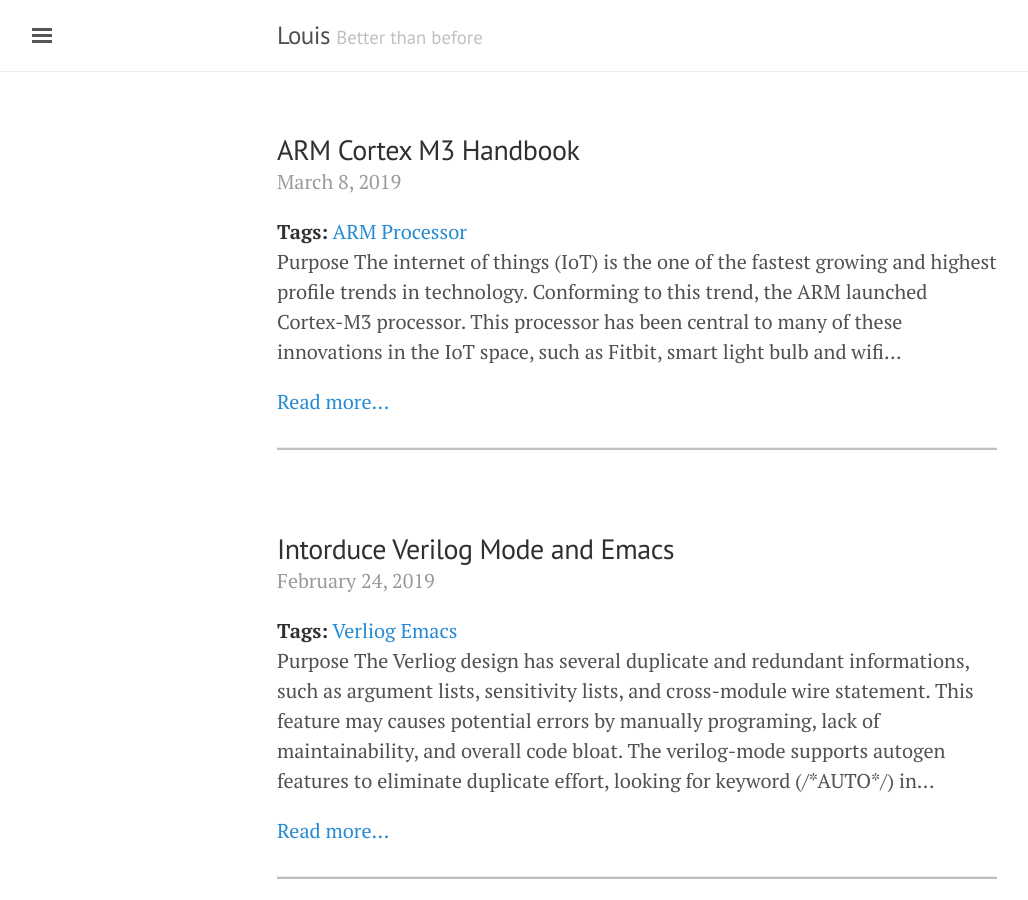
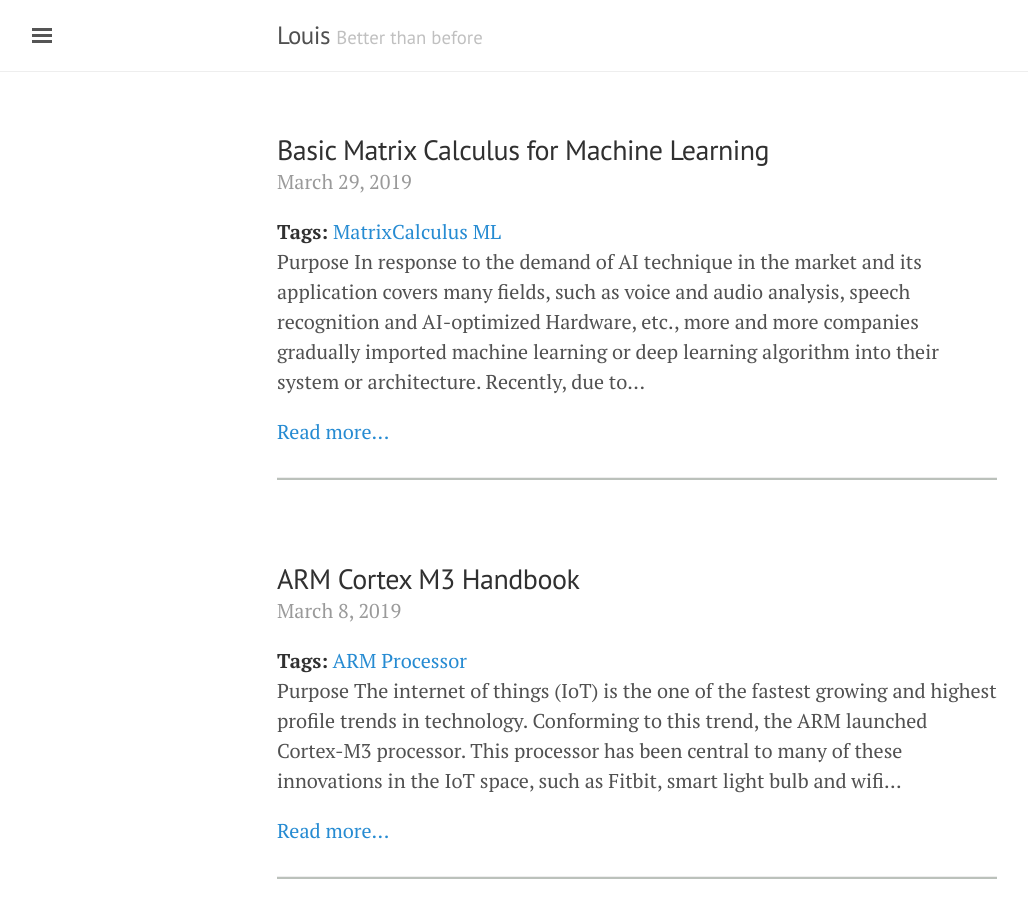
Before and after one commit to s311354/Louis, a Jekyll site: the page built from index.html, in a window 1280 px wide and 900 px high. Shown: the whole window, without its empty margins (3-1031 px from the left). Built offline with Jekyll 4.4.1, drawn with Linux system fonts in a browser that asks for light colours; nearby versions of some CDN libraries; some web fonts are replaced; comment, search, counter and statistics services are not loaded; part of the change alters nothing that is shown.

Commit message:
new post about the Machine_Learning

```diff
--- a/_config.yml
+++ b/_config.yml
@@ -42,5 +42,3 @@ plugins:
   - jekyll-seo-tag
 
 # Inculde customized Javescript function (Issue)
-source:
-  - assets/button.js
--- /dev/null
+++ b/_posts/2019-03-29-Basic_Matrix_Calculus_for_Machine_Learning.md
@@ -0,0 +1,224 @@
+---
+layout: post
+title: Basic Matrix Calculus for Machine Learning
+tags: [MatrixCalculus, ML]
+---
+
+## Purpose
+
+In response to the demand of AI technique in the market and its application covers many fields, such as  voice and audio analysis, speech recognition and AI-optimized Hardware, etc., more and more companies gradually imported machine learning or deep learning algorithm into their system or architecture.
+
+Recently, due to the assigned task, I start to research the machine learning for speech recognition. So, I sort out the basic machine learning theorem from the internet in this post.
+## Gradient descent
+
+The gradient descent algorithm aims to minimise some cost function based on the function's gradient. Successive iterations are employed to progressively approach either a local or global minimum of the cost function.
+
+### Stochastic gradient descent
+
+Stochastic gradient descent is an iterative algorithm for minimizing a differentiable convex function through evaluating the cost function after each sample and then updating the weight parameters. The machine learning uses this algorithm to consider the problem of minimizing an objective function (loss function) that has the form of a sum
+
+$$ f(w) = \frac{1}{n}\sum_{i=1}^{n}f_i(w) $$
+
+where the parameter $$w$$ that minimizes $$f(w)$$ is to be estimated, also named as weights. Each summand function $$f_i(w)$$ is typically associated with the i-th observation in the data set (used for training), and also be represented as $$f(w, x_i, y_i)$$ refer to each training sample, where the $$x_i$$ is the i-th observation and $$y_i$$ is the i-th target sample. The sum-minimization problem also arises for empirical risk minimization, In this case, $$f_i(w)$$ is the value of the i-th example, and $$f(w)$$ is the empirical risk.
+
+#### Iterative method
+
+In stochastic gradient descent, the true gradient of $$ f(w) $$ is approximated by a gradient at a single example (single step):
+
+$$ w = w - \eta \nabla{f_i(w)}  $$
+
+where the parameter $$ \eta $$ is the  learning rate. As the algorithm sweeps through the training set, it performs the above update for each training example. In pseudocode, the stochastic gradient descent can be presented as follows:
+
+<ol>
+<li>Choose an initial vector of parameters w and learning rate η.</li>
+<li>Repeat finite iterations to obtain an approximate minimum (local minimum): (Randomly move examples in the training set)
+</li>
+For i = 1,2, ..., n, do:
+$$w = w - η ∇{f_i(w)}$$ (Randomly shuffle an examplea in the training set.)
+</ol>
+
+#### Example
+
+Suppose that we want to fit a straight line $$ y = w_2\,x + w_1 $$ to a training set with observations $$(x_1, x_2, x_3, \ldots, x_n)$$ and corresponding estimated responses $$(\widehat{y}_1, \widehat{y}_2, \widehat{y}_3, \ldots, \widehat{y}_n)$$ using least squares. The objective function (loss function) to be minimized is
+
+$$f_i(\mathbf{w}) =  ||\hat{y}_i - y_i ||^2 = ||\mathbf{x}_i^* \mathbf{w} - y_i ||^2 $$
+
+, where $$ \mathbf{w} = \left[ \begin{array}{c} w_1 \\ w_2 \end{array} \right]  $$ and $$ \mathbf{x}_i = \left[ \begin{array}{c} 0 \\ x_i \end{array} \right]  $$
+
+Then, reperting finite iterations to obtain an approximate minimum (local minimum):
+
+For i = 1,2, ..., n, do:
+$$\mathbf{w} = \mathbf{w} - η ∇{f_i(\mathbf{w})}$$
+
+
+## Matrix derivatives
+
+### Types and notational conventions
+
+There are six common kinds of derivatives that can be most neatly organized in matrix form are collected in the following table
+
+<table style="width:100%" border-collapse: separate>
+  <tr>
+    <th>Types</th>
+    <th>Scalar</th>
+    <th>Vector</th>
+    <th>Matrix</th>
+  </tr>
+  <tr>
+    <th>Scalar</th>
+    <th> $$\frac{\partial{y}}{\partial{x}}$$ </th>
+    <th> $$\frac{\partial{\mathbf{y}}}{\partial{x}}$$ </th>
+    <th> $$\frac{\partial{\mathbf{Y}}}{\partial{x}}$$ </th>
+  </tr>
+  <tr>
+    <th>Vector</th>
+    <th> $$\frac{\partial{y}}{\partial{\mathbf{x}}}$$ </th>
+    <th> $$\frac{\partial{\mathbf{y}}}{\partial{\mathbf{x}}}$$ </th>
+  </tr>
+  <tr>
+    <th>Matrix</th>
+    <th> $$\frac{\partial{y}}{\partial{\mathbf{X}}}$$ </th>
+  </tr>
+</table>
+
+Also, there are two competing notational conventions, numerator-layout and denominator-layout notation. In this post, I only focus on the numerator-layout notation, as shown below.
+
+$$
+\frac{\partial{\mathbf{y}}}{\partial{x}} =
+  \left[ \begin{array}{c}
+    \frac{\partial{y_1}}{\partial{x}} \\
+    \frac{\partial{y_2}}{\partial{x}} \\
+    \vdots \\
+    \frac{\partial{y_m}}{\partial{x}}
+  \end{array} \right],
+\frac{\partial{y}}{\partial{\mathbf{x}}} =
+  \left[ \begin{array}{c} \frac{\partial{y}}{\partial{x_1}}, \frac{\partial{y}}{\partial{x_2}}, \ldots, \frac{\partial{y}}{\partial{x_n}}
+  \end{array} \right], \\
+$$
+
+### Derivatives of Matrices, Vectors and Scalar Forms
+
+Referring to the Matrix Cookbook, I sorted out several commonly used derivatives:
+
+#### First Order
+
+<table style="width:40%">
+  <tr> <th> Expression </th> </tr>
+  <tr>
+    <th> $$\frac{\partial{a}}{\partial{\mathbf{x}}} = \mathbf{0}$$ </th>
+  </tr>
+  <tr>
+    <th> $$\frac{\partial{f(\mathbf{x})g(\mathbf{x})}}{\partial{\mathbf{x}}} = f(\mathbf{x})\frac{g(\mathbf{x})}{\partial{\mathbf{x}}} + g(\mathbf{x})\frac{f(\mathbf{x})}{\partial{\mathbf{x}}}$$ </th>
+  </tr>
+  <tr>
+    <th> $$\frac{\partial{\mathbf{y}^T\mathbf{x}}}{\partial{\mathbf{x}}} = \frac{\partial{\mathbf{x}^T\mathbf{y}}}{\partial{\mathbf{x}}} = \mathbf{y}^T$$ </th>
+  </tr>
+  <tr>
+    <th> $$\frac{\partial{\mathbf{y}^T\mathbf{x}\mathbf{x}^T}\mathbf{z}}{\partial{\mathbf{x}}} = \mathbf{x}^T (\mathbf{y}\mathbf{z}^T + \mathbf{z}\mathbf{y}^T)$$ </th>
+  </tr>
+</table>
+
+
+#### Example: Derive the gradient of matrix function
+Derive that the gradient of $$f(\mathbf{W}) = ||\mathbf{W}\mathbf{x} - \mathbf{\hat{y}}||^2$$ (Numerator-layout notation):
+
+Assuming that the specific matrix $$\mathbf{I}_{ij}$$ is as shown below,
+
+$$
+\begin{align*}
+\mathbf{I}_{ij} = \left\{ \begin{array}{rcl}
+1 & \mbox{for} & \mbox{i-th row and j-th column} \\
+0 & \mbox{for} & \mbox{otherwise}
+\end{array}\right.
+\end{align*}
+$$
+
+According to the definition of derivative and gradient
+
+$$
+  \frac{\partial{f(\mathbf{W})}}{\partial{w_{ij}}} = \lim_{\epsilon\to 0} \frac{f(\mathbf{W} +\epsilon \mathbf{I}_{ij}) - f(\mathbf{W})}{\epsilon},
+ \nabla{f(\mathbf{W})} =
+\left[ \begin{array}{lcr}
+  \frac{\partial{f(\mathbf{W})}}{\partial{w_{11}}} & \ldots &\frac{\partial{f(\mathbf{W})}}{\partial{w_{1m}}} \\
+  \vdots & \ddots & \vdots \\
+  \frac{\partial{f(\mathbf{W})}}{\partial{w_{n1}}} & \ldots &\frac{\partial{f(\mathbf{W})}}{\partial{w_{nm}}}
+\end{array} \right]
+$$
+
+First step, the result of derivative of $$w_{11}$$ is
+$$
+  \frac{\partial{f(\mathbf{W})}}{\partial{w_{11}}} = 2\mathbf{x}^T\mathbf{W}^T\mathbf{I}_{11}\mathbf{x} - 2\mathbf{\hat{y}}^T\mathbf{I}_{11}\mathbf{x}
+$$
+
+And in a similar way, it is easy to show that
+$$
+\begin{align*}
+ \nabla{f(\mathbf{W})} &=
+2 \left[ \begin{array}{lcr}
+\mathbf{x}^T\mathbf{W}^T\mathbf{I}_{11}\mathbf{x} & \ldots & \mathbf{x}^T\mathbf{W}^T\mathbf{I}_{1m}\mathbf{x} \\
+\vdots & \ddots & \vdots \\
+\mathbf{x}^T\mathbf{W}^T\mathbf{I}_{n1}\mathbf{x} & \ldots & \mathbf{x}^T\mathbf{W}^T\mathbf{I}_{nm}\mathbf{x}
+\end{array} \right] -
+2 \left[ \begin{array}{lcr}
+\mathbf{\hat{y}}^T\mathbf{I}_{11}\mathbf{x} & \ldots & \mathbf{\hat{y}}^T\mathbf{I}_{1m}\mathbf{x} \\
+\vdots & \ddots & \vdots \\
+\mathbf{\hat{y}}^T\mathbf{I}_{n1}\mathbf{x} & \ldots & \mathbf{\hat{y}}^T\mathbf{I}_{nm}\mathbf{x}
+\end{array} \right] \\
+\end{align*}
+$$
+
+
+Let's disassembling the specific identity matrixes and using the linear algebra properties to simplify above formulation,
+$$
+\begin{align*}
+\mathbf{I}_{ij} = \mathbf{I}_{i} \mathbf{I}_{j}^*
+\end{align*}
+$$
+
+where, $$\mathbf{I}_{i}$$ is a vector and as shown below
+$$
+\begin{align*}
+\mathbf{I}_{i} = \left\{ \begin{array}{rcl}
+1 & \mbox{for} & \mbox{i-th row} \\
+0 & \mbox{for} & \mbox{otherwise}
+\end{array}\right.
+\end{align*}
+$$
+
+Then, the last term of $$ \nabla{f(\mathbf{W})} $$ can be transferred into below representation by linear transformation
+
+$$
+\begin{align*}
+\left[ \begin{array}{cc}
+\mathbf{\hat{y}}^T\mathbf{I}_{11}\mathbf{x} &
+\mathbf{\hat{y}}^T\mathbf{I}_{1m}\mathbf{x} \\
+\mathbf{\hat{y}}^T\mathbf{I}_{n1}\mathbf{x} &
+\mathbf{\hat{y}}^T\mathbf{I}_{nm}\mathbf{x}
+\end{array} \right] =
+\left[ \begin{array}{cc}
+\mathbf{I}_{1}^* \mathbf{\hat{y}}\mathbf{x}^T \mathbf{I}_{1} &
+\mathbf{I}_{1}^* \mathbf{\hat{y}}\mathbf{x}^T \mathbf{I}_{m} \\
+\mathbf{I}_{n}^* \mathbf{\hat{y}}\mathbf{x}^T \mathbf{I}_{1} &
+\mathbf{I}_{n}^* \mathbf{\hat{y}}\mathbf{x}^T \mathbf{I}_{m} \\
+\end{array} \right]  =\mathbf{\hat{y}}\mathbf{x}^T
+\end{align*}
+$$
+
+Thus, in a similar way, we can get the final representation of gradient of $$f(\mathbf{W})$$, as shown below,
+
+$$  \nabla{f(\mathbf{W})} = 2\mathbf{W}\mathbf{x}\mathbf{x}^T - 2\mathbf{\hat{y}}\mathbf{x}^T $$
+
+## Reference
+
+[1] [Wiki - Matrix_calculus](https://en.wikipedia.org/wiki/Matrix_calculus)
+
+[2] [The Matrix Cookbook](https://www.math.uwaterloo.ca/~hwolkowi/matrixcookbook.pdf)
+
+[3] [Stochastic gradient descent](https://en.wikipedia.org/wiki/Stochastic_gradient_descent)
+
+[4] [Stochastic Gradient Descent – Mini-batch and more](https://adventuresinmachinelearning.com/stochastic-gradient-descent/)
+
+## Note
+<p>If you have any constructive criticism or advises, leave the comments below or feel free to email me @qazqazqaz850@gmail.com.
+Hope this post will help! :)
+</p>
```
